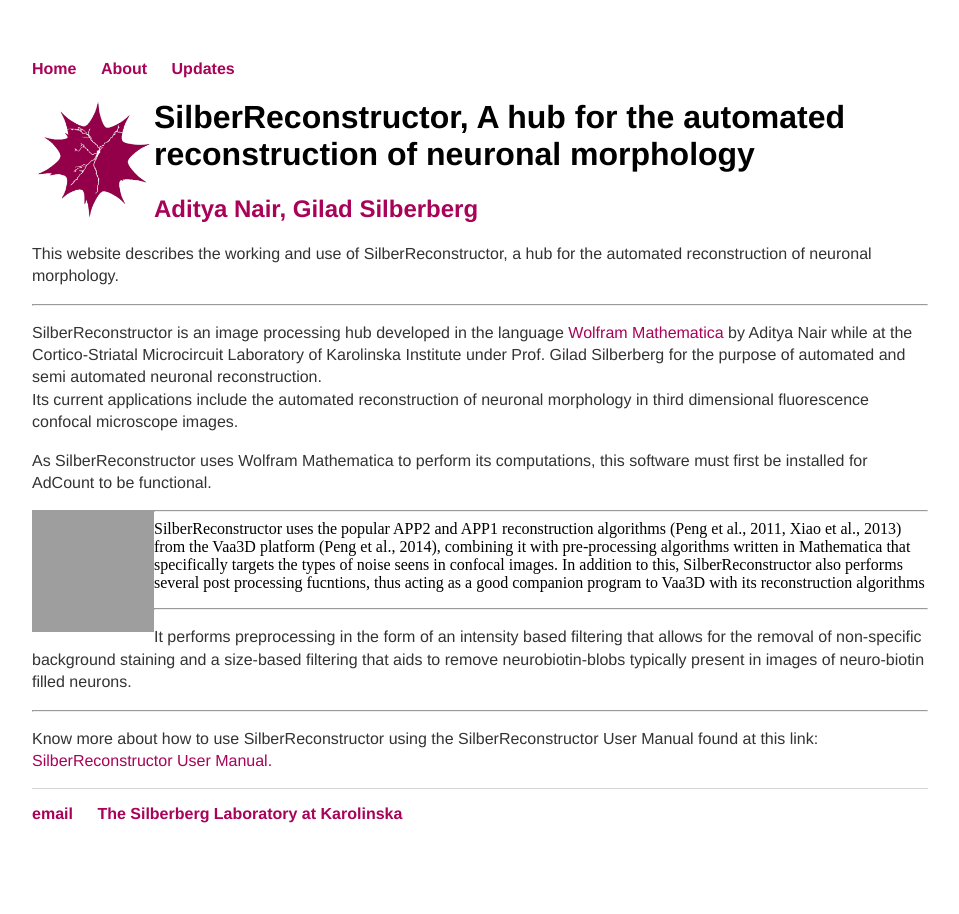
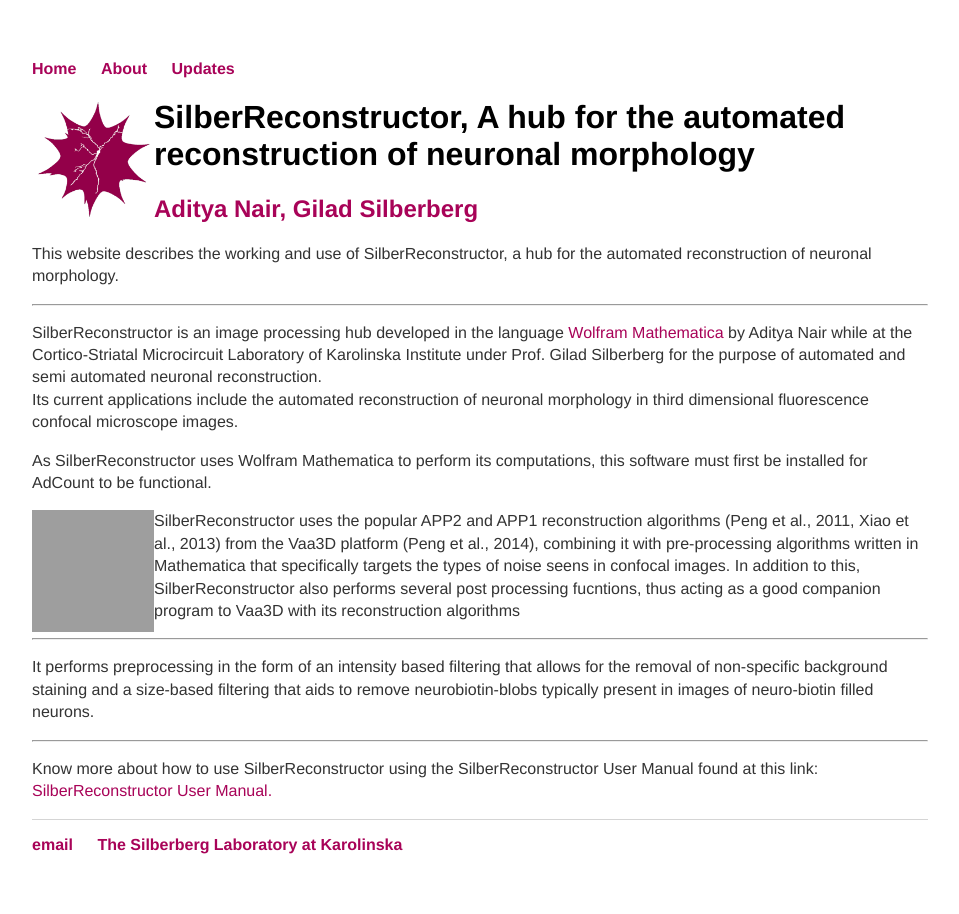
Before and after one commit to adityanairneuro/silver-reconstructor, a Jekyll site: the page built from about/index.html, in a window 1280 px wide. Shown: the whole page, without its empty margins (160-1119 px from the left). Built offline with Jekyll 4.4.1, drawn with Linux system fonts in a browser that asks for light colours; grey boxes are pictures that could not be loaded.

Commit message:
Update index.html

```diff
--- a/about/index.html
+++ b/about/index.html
@@ -10,7 +10,7 @@
 	<p>SilberReconstructor is an image processing hub developed in the language <a href="https://www.wolfram.com/mathematica/">Wolfram Mathematica</a> by Aditya Nair while at the Cortico-Striatal Microcircuit Laboratory of Karolinska Institute under Prof. Gilad Silberberg for the purpose of automated and semi automated neuronal reconstruction.<br> Its current applications include the automated reconstruction of neuronal morphology in third dimensional fluorescence confocal microscope images.</p>
 	<p>As SilberReconstructor uses Wolfram Mathematica to perform its computations, this software must first be installed for AdCount to be functional.<br>
 	</p>
-	<p> <img src="images/SilberReconstructor_About.png" alt="SilberReconstructor Interface" style="width:122px;height:122px;" align="left"><hr> SilberReconstructor uses the popular APP2 and APP1 reconstruction algorithms (Peng et al., 2011, Xiao et al., 2013) from the Vaa3D platform (Peng et al., 2014), combining it with pre-processing algorithms written in Mathematica that specifically targets the types of noise seens in confocal images. In addition to this, SilberReconstructor also performs several post processing fucntions, thus acting as a good companion program to Vaa3D with its reconstruction algorithms</p><hr>
+	<p> <img src="images/SilberReconstructor_About.png" alt="SilberReconstructor Interface" style="width:122px;height:122px;" align="left"> SilberReconstructor uses the popular APP2 and APP1 reconstruction algorithms (Peng et al., 2011, Xiao et al., 2013) from the Vaa3D platform (Peng et al., 2014), combining it with pre-processing algorithms written in Mathematica that specifically targets the types of noise seens in confocal images. In addition to this, SilberReconstructor also performs several post processing fucntions, thus acting as a good companion program to Vaa3D with its reconstruction algorithms</p><hr>
 	<p>It performs preprocessing in the form of an intensity based filtering that allows for the removal of non-specific background staining and a size-based filtering that aids to remove neurobiotin-blobs typically present in images of neuro-biotin filled neurons.</p>
 	<hr>
 
```
